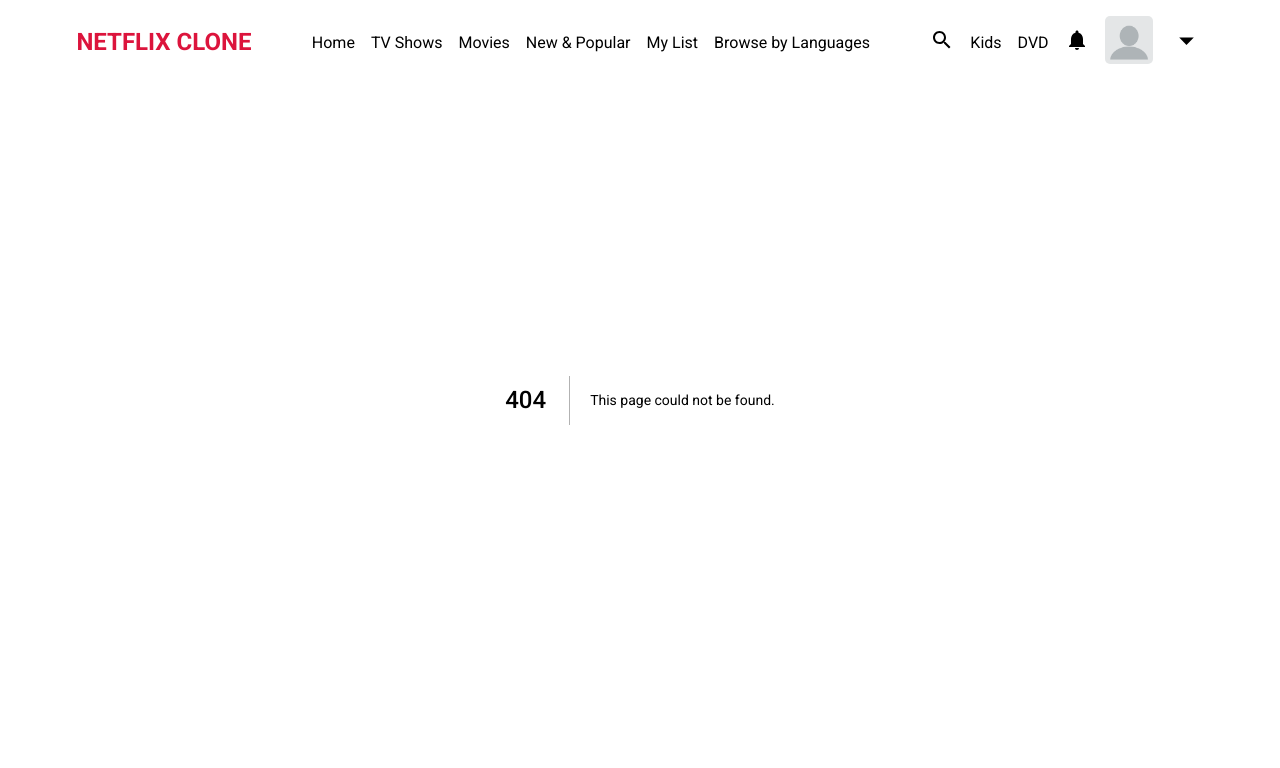
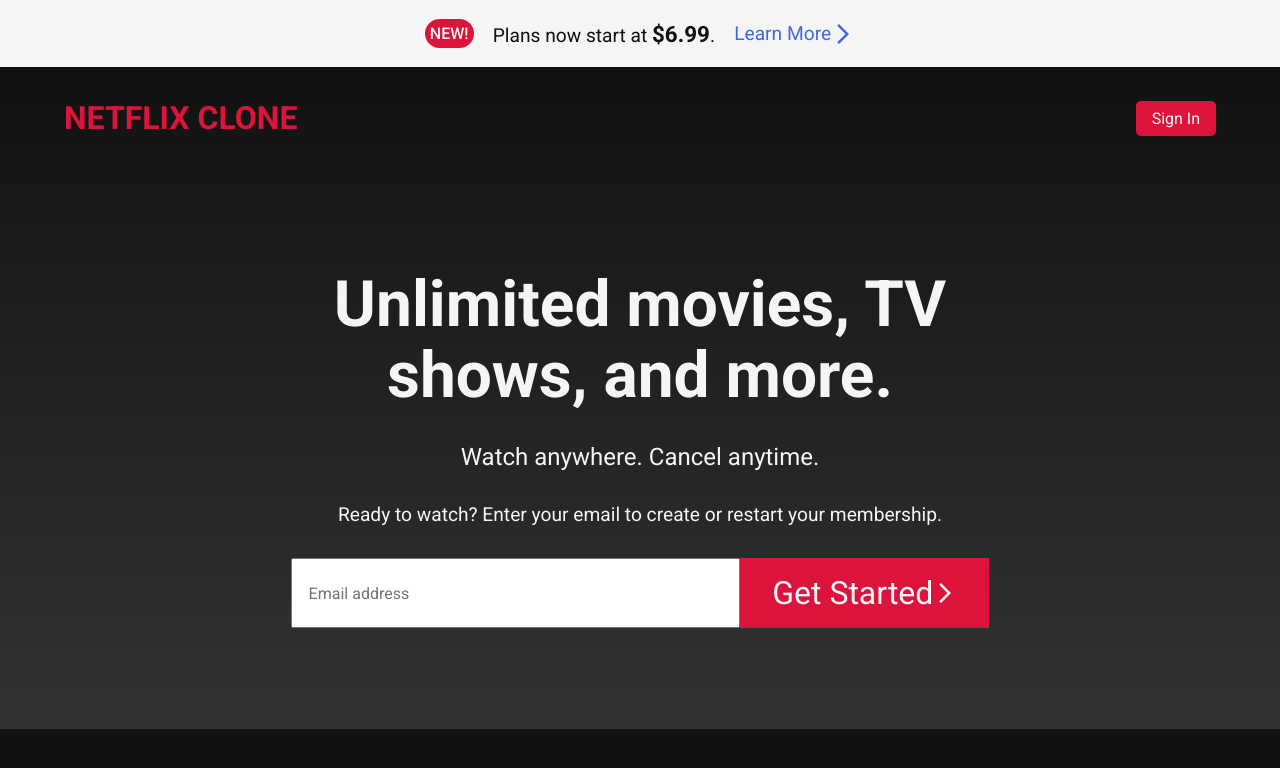
Before and after one commit to BrandonWu500/netflix-clone, a Next.js app: page /register in a window 1280 px wide. Before the commit this address had no page. Shown: the top 768 px of the page. Built offline with nearby package versions, Linux system fonts and the light colour scheme.

Commit message:
finish register page

```diff
--- a/components/Layout.tsx
+++ b/components/Layout.tsx
@@ -1,4 +1,5 @@
-import { ReactElement } from 'react';
+import { AuthContext } from '@/context/auth/AuthContext';
+import { ReactElement, useContext } from 'react';
 import Meta from './Meta';
 import Navbar from './Navbar';
 
@@ -7,10 +8,13 @@ type ChildrenType = {
 };
 
 const Layout = ({ children }: ChildrenType) => {
+  const {
+    state: { user },
+  } = useContext(AuthContext);
   return (
     <>
       <Meta />
-      <Navbar />
+      {user && <Navbar />}
       <main>{children}</main>
     </>
   );
--- a/components/Navbar.tsx
+++ b/components/Navbar.tsx
@@ -38,12 +38,12 @@ const Navbar = () => {
       <div className={navbarStyles.item}>
         <ul>
           <li>
-            <SearchIcon />
+            <SearchIcon fontSize="large" />
           </li>
           <li>Kids</li>
           <li>DVD</li>
           <li>
-            <NotificationsIcon />
+            <NotificationsIcon fontSize="large" />
           </li>
           <li>
             <Image
--- /dev/null
+++ b/context/auth/AuthContext.tsx
@@ -0,0 +1,69 @@
+import {
+  createContext,
+  ReactElement,
+  useCallback,
+  useEffect,
+  useReducer,
+} from 'react';
+import AuthReducer, { AUTH_ACTION_TYPE } from './AuthReducer';
+
+export type AuthStateType = {
+  user: Object | undefined | null;
+};
+
+export const AUTH_INIT_STATE = {
+  user: null,
+};
+
+const useAuthContext = (initState: AuthStateType) => {
+  const [state, dispatch] = useReducer(AuthReducer, AUTH_INIT_STATE);
+
+  useEffect(() => {
+    //@ts-ignore
+    const user = JSON.parse(localStorage.getItem('user')) ?? null;
+    user && dispatch({ type: AUTH_ACTION_TYPE.LOGIN, payload: user });
+  }, []);
+
+  useEffect(() => {
+    localStorage.setItem('user', JSON.stringify(state.user));
+  }, [state.user]);
+
+  const login = useCallback((user: Object) => {
+    dispatch({ type: AUTH_ACTION_TYPE.LOGIN, payload: user });
+  }, []);
+
+  const logout = useCallback(() => {
+    dispatch({ type: AUTH_ACTION_TYPE.LOGOUT });
+  }, []);
+
+  return {
+    state,
+    login,
+    logout,
+  };
+};
+
+type UseAuthContextType = ReturnType<typeof useAuthContext>;
+
+const initContextState = {
+  state: AUTH_INIT_STATE,
+  login: () => {},
+  logout: () => {},
+};
+
+export const AuthContext = createContext<UseAuthContextType>(initContextState);
+
+type ChildrenType = {
+  children?: ReactElement | undefined;
+};
+
+export const AuthContextProvider = ({
+  children,
+  ...AUTH_INIT_STATE
+}: ChildrenType & AuthStateType): ReactElement => {
+  return (
+    <AuthContext.Provider value={useAuthContext(AUTH_INIT_STATE)}>
+      {children}
+    </AuthContext.Provider>
+  );
+};
--- /dev/null
+++ b/context/auth/AuthReducer.tsx
@@ -0,0 +1,31 @@
+import { AuthStateType } from './AuthContext';
+
+export const enum AUTH_ACTION_TYPE {
+  LOGIN,
+  LOGOUT,
+}
+
+export type AuthAction = {
+  type: AUTH_ACTION_TYPE;
+  payload?: Object | undefined;
+};
+
+const AuthReducer = (
+  state: AuthStateType,
+  action: AuthAction
+): AuthStateType => {
+  switch (action.type) {
+    case AUTH_ACTION_TYPE.LOGIN:
+      return {
+        user: action.payload,
+      };
+    case AUTH_ACTION_TYPE.LOGOUT:
+      return {
+        user: null,
+      };
+    default:
+      throw new Error();
+  }
+};
+
+export default AuthReducer;
--- a/pages/_app.tsx
+++ b/pages/_app.tsx
@@ -1,11 +1,17 @@
 import Layout from '@/components/Layout';
+import {
+  AuthContextProvider,
+  AUTH_INIT_STATE,
+} from '@/context/auth/AuthContext';
 import '@/styles/globals.scss';
 import type { AppProps } from 'next/app';
 
 export default function App({ Component, pageProps }: AppProps) {
   return (
-    <Layout>
-      <Component {...pageProps} />
-    </Layout>
+    <AuthContextProvider {...AUTH_INIT_STATE}>
+      <Layout>
+        <Component {...pageProps} />
+      </Layout>
+    </AuthContextProvider>
   );
 }
--- /dev/null
+++ b/pages/register.tsx
@@ -0,0 +1,42 @@
+import registerStyles from '@/styles/Register.module.scss';
+import ArrowForwardIosIcon from '@mui/icons-material/ArrowForwardIos';
+import Link from 'next/link';
+
+const register = () => {
+  return (
+    <div className={registerStyles.container}>
+      <div className={registerStyles.banner}>
+        <small>NEW!</small>
+        <p>
+          Plans now start at <strong>$6.99</strong>.
+        </p>
+        <button>
+          Learn More <ArrowForwardIosIcon />
+        </button>
+      </div>
+      <section className={registerStyles.section}>
+        <header className={registerStyles.header}>
+          <div className="logo">
+            <h2>NETFLIX CLONE</h2>
+          </div>
+          <Link href="/signin">Sign In</Link>
+        </header>
+        <div className={registerStyles.content}>
+          <h1>Unlimited movies, TV shows, and more.</h1>
+          <h2>Watch anywhere. Cancel anytime.</h2>
+          <p>
+            Ready to watch? Enter your email to create or restart your
+            membership.
+          </p>
+          <div className={registerStyles.inputGroup}>
+            <input type="email" name="" id="" placeholder="Email address" />
+            <button type="submit">
+              Get Started <ArrowForwardIosIcon />
+            </button>
+          </div>
+        </div>
+      </section>
+    </div>
+  );
+};
+export default register;
--- /dev/null
+++ b/styles/Register.module.scss
@@ -0,0 +1,104 @@
+@import './variables';
+
+.container {
+  width: 100vw;
+
+  .banner {
+    width: 100%;
+    background-color: $text-primary;
+    color: $bg-primary;
+    display: flex;
+    justify-content: center;
+    align-items: center;
+    gap: 1em;
+    padding: 1em;
+    font-size: 1.2rem;
+
+    small {
+      color: $text-primary;
+      background-color: $accent;
+      border-radius: 100vh;
+      padding: 5px;
+      font-weight: 500;
+    }
+
+    strong {
+      font-size: 1.4rem;
+    }
+
+    button {
+      font-size: 1.2rem;
+      color: $primary;
+      display: flex;
+      align-items: center;
+      background-color: transparent;
+      border: 0;
+    }
+  }
+
+  .section {
+    background: linear-gradient(to bottom, $bg-primary, $bg-lighter);
+  }
+
+  .header {
+    display: flex;
+    align-items: center;
+    justify-content: space-between;
+    padding: 2em 4em;
+
+    a {
+      color: $text-primary;
+      background-color: $accent;
+      padding: 0.5em 1em;
+      border-radius: 5px;
+    }
+  }
+
+  .content {
+    display: flex;
+    flex-direction: column;
+    align-items: center;
+    justify-content: center;
+    height: 70vh;
+    text-align: center;
+    gap: 2em;
+
+    h1 {
+      max-width: 20ch;
+      font-size: 4rem;
+      line-height: 1.1;
+    }
+
+    h2 {
+      font-size: 1.5rem;
+      font-weight: 400;
+    }
+
+    p {
+      font-size: 1.2rem;
+    }
+
+    .inputGroup {
+      display: flex;
+      align-items: center;
+      justify-content: center;
+
+      input {
+        padding: 1em;
+        font-size: 1rem;
+        width: 50ch;
+        height: 100%;
+      }
+
+      button {
+        font-size: 2rem;
+        background-color: $accent;
+        color: $text-primary;
+        display: flex;
+        align-items: center;
+        border: 0;
+        padding: 0.5em 1em;
+      }
+    }
+  }
+}
--- /dev/null
+++ b/styles/Signin.module.scss
@@ -0,0 +1,5 @@
+@import './variables';
+
+.container {
+  background: linear-gradient(to bottom, $bg-primary, $bg-lighter);
+}
--- a/styles/_variables.scss
+++ b/styles/_variables.scss
@@ -1,8 +1,9 @@
 $bg-primary: #111;
-$bg-lighter: #444;
+$bg-lighter: #333;
 $text-primary: whitesmoke;
 $accent: crimson;
 $success: limegreen;
 $neutral: gray;
+$primary: royalblue;
 
 $font-primary: 'Roboto', sans-serif;
--- a/styles/globals.scss
+++ b/styles/globals.scss
@@ -29,3 +29,10 @@ button {
 ul {
   list-style: none;
 }
+
+.logo {
+  h2 {
+    color: $accent;
+    font-size: 2rem;
+  }
+}
```
Also changed, not shown: pages/signin.tsx (added, +34 -0 lines).
